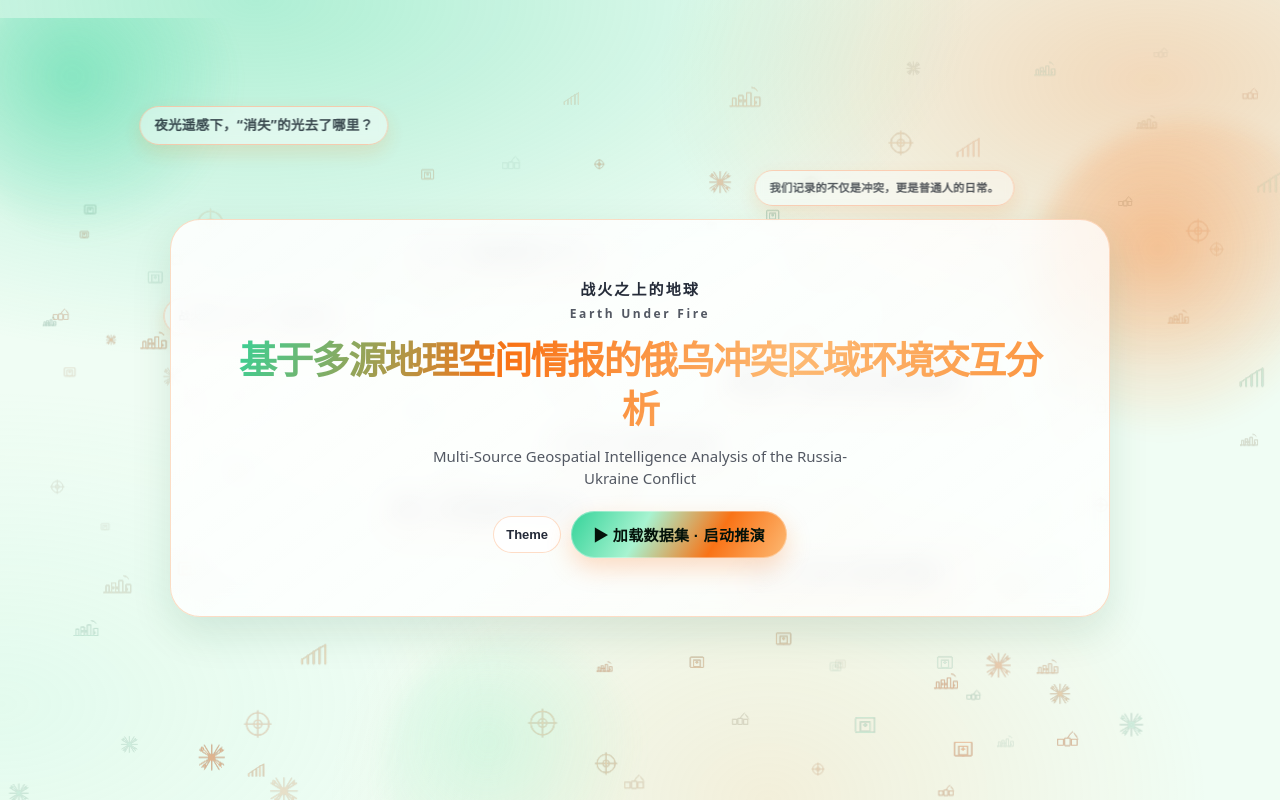
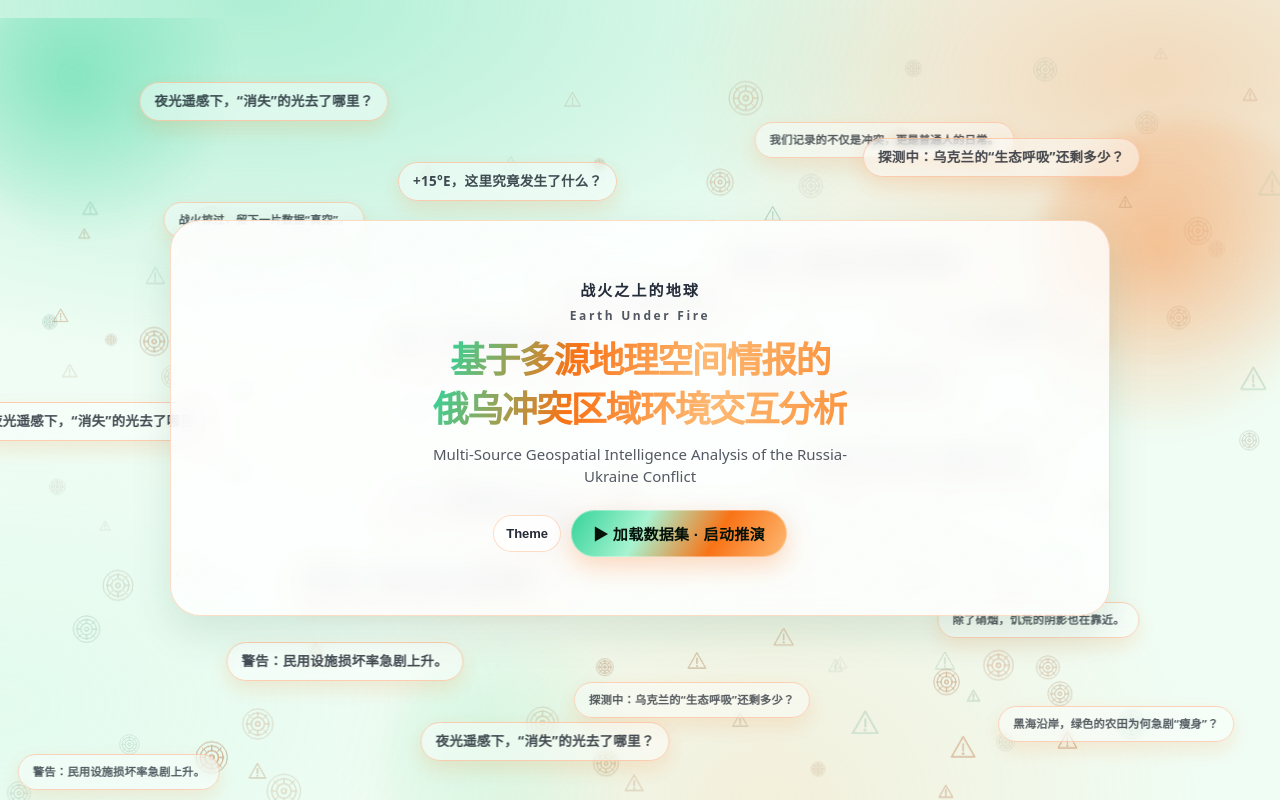
Before and after one commit to ruaruaYihai/github.io, a plain HTML site: page index.html in a window 1280 px wide. Shown: the top 800 px of the page. Drawn offline with Linux system fonts and the light colour scheme.

Commit message:
添加完整的网页代码和图片

```diff
--- a/float-icons.js
+++ b/float-icons.js
@@ -6,20 +6,12 @@
     "var(--brand-5)",
     "var(--brand-6)"
   ];
-  /** 描线矢量小图标（透明底），随机抽取 */
+  /** 仅两种：圆形扩散冲击波纹、警告三角+感叹号 */
   const ICON_SVGS = {
-    explosion:
-      '<svg xmlns="http://www.w3.org/2000/svg" viewBox="0 0 32 32" fill="none" aria-hidden="true"><circle cx="16" cy="16" r="2.8" stroke="currentColor" stroke-width="1.2"/><path d="M16 4 L16 28 M4 16 L28 16 M6.5 6.5 L25.5 25.5 M25.5 6.5 L6.5 25.5 M9 4.5 L23 27.5 M23 4.5 L9 27.5 M27.5 9 L4.5 23 M27.5 23 L4.5 9" stroke="currentColor" stroke-width="0.95" stroke-linecap="round"/><circle cx="7" cy="8" r="1.2" stroke="currentColor"/><circle cx="25" cy="9" r="1" stroke="currentColor"/><circle cx="9" cy="24" r="1.1" stroke="currentColor"/><circle cx="24" cy="23" r="0.9" stroke="currentColor"/></svg>',
-    crosshair:
-      '<svg xmlns="http://www.w3.org/2000/svg" viewBox="0 0 32 32" fill="none" aria-hidden="true"><circle cx="16" cy="16" r="11" stroke="currentColor" stroke-width="1.1"/><circle cx="16" cy="16" r="4" stroke="currentColor" stroke-width="1"/><path d="M16 2.5 V29.5 M2.5 16 H29.5" stroke="currentColor" stroke-width="1.05"/><circle cx="16" cy="16" r="1.35" fill="currentColor"/></svg>',
-    city:
-      '<svg xmlns="http://www.w3.org/2000/svg" viewBox="0 0 40 30" fill="none" aria-hidden="true"><path d="M2 24 L5 24 L5 15 L9 15 L9 24 L12 24 L12 12 L17 12 L17 24 L21 24 L21 9 L26 9 L26 24 L30 24 L30 14 L36 14 L36 24 L2 24 Z" stroke="currentColor" stroke-width="1.05" stroke-linejoin="round"/><path d="M13 17h2v2h-2zm5 0h2v2h-2zm12 2h2v2h-2" stroke="currentColor" stroke-width="0.9"/><path d="M27 3 A6.5 6.5 0 0 1 33 6.5" stroke="currentColor" stroke-width="1" stroke-linecap="round"/></svg>',
-    hospital:
-      '<svg xmlns="http://www.w3.org/2000/svg" viewBox="0 0 32 32" fill="none" aria-hidden="true"><rect x="7" y="11" width="18" height="14" rx="1" stroke="currentColor" stroke-width="1.1"/><rect x="11.5" y="15" width="9" height="9" stroke="currentColor"/><path d="M16 16.2 V19.8 M14.1 18 H17.9" stroke="currentColor" stroke-width="1.25"/><path d="M15 25 h2" stroke="currentColor" stroke-width="1"/></svg>',
-    satellite:
-      '<svg xmlns="http://www.w3.org/2000/svg" viewBox="0 0 36 34" fill="none" aria-hidden="true"><rect x="14" y="14" width="8" height="11" stroke="currentColor" stroke-width="1.05" rx="0.5"/><rect x="4" y="15.5" width="8" height="9" stroke="currentColor"/><rect x="24" y="15.5" width="8" height="9" stroke="currentColor"/><path d="M18 14 Q22 7 26 4.5" stroke="currentColor" stroke-width="1"/><path d="M27 6 Q29.5 9 32 12" stroke="currentColor" stroke-width="0.85" opacity="0.85"/><path d="M28 8 Q30.5 11 33 14" stroke="currentColor" stroke-width="0.75" opacity="0.65"/><path d="M29 10 Q31.5 13 34 16" stroke="currentColor" stroke-width="0.65" opacity="0.5"/></svg>',
-    chart:
-      '<svg xmlns="http://www.w3.org/2000/svg" viewBox="0 0 36 28" fill="none" aria-hidden="true"><path d="M4 22 V18 M10 22 V14 M16 22 V10 M22 22 V6 M28 22 V3" stroke="currentColor" stroke-width="2" stroke-linecap="round"/><path d="M4 18 L10 14 L16 10 L22 6 L28 3" stroke="currentColor" stroke-width="1.1" stroke-linecap="round" stroke-linejoin="round"/></svg>'
+    shockwave:
+      '<svg xmlns="http://www.w3.org/2000/svg" viewBox="0 0 32 32" fill="none" aria-hidden="true"><circle cx="16" cy="16" r="2.2" stroke="currentColor" stroke-width="1.15"/><circle cx="16" cy="16" r="6.5" stroke="currentColor" stroke-width="1" opacity="0.95"/><circle cx="16" cy="16" r="11" stroke="currentColor" stroke-width="0.95" opacity="0.82"/><circle cx="16" cy="16" r="15" stroke="currentColor" stroke-width="0.85" opacity="0.65"/><path d="M16 4.5 L16 9.5 M25.2 6.8 L21.7 10.3 M27.5 16 H22.5 M25.2 25.2 L21.7 21.7 M16 27.5 V22.5 M6.8 25.2 L10.3 21.7 M4.5 16 H9.5 M6.8 6.8 L10.3 10.3" stroke="currentColor" stroke-width="0.9" stroke-linecap="round" opacity="0.9"/></svg>',
+    warning:
+      '<svg xmlns="http://www.w3.org/2000/svg" viewBox="0 0 32 32" fill="none" aria-hidden="true"><path d="M16 5 L28 26 H4 Z" stroke="currentColor" stroke-width="1.2" stroke-linejoin="round"/><path d="M16 12.5 V19.5" stroke="currentColor" stroke-width="1.35" stroke-linecap="round"/><circle cx="16" cy="22.8" r="1.15" fill="currentColor"/></svg>'
   };
   var iconKinds = Object.keys(ICON_SVGS);
 
--- a/index.html
+++ b/index.html
@@ -20,21 +20,38 @@
       <div class="orb two" aria-hidden="true"></div>
       <div class="orb three" aria-hidden="true"></div>
       <div class="ad-cloud-layer" aria-hidden="true">
-        <span class="ad-cloud ad-cloud--lg" style="--top: 11%; --dur: 30s; --delay: -5s">夜光遥感下，“消失”的光去了哪里？</span>
-        <span class="ad-cloud ad-cloud--sm" style="--top: 19%; --dur: 26s; --delay: -14s">我们记录的不仅是冲突，更是普通人的日常。</span>
-        <span class="ad-cloud ad-cloud--lg" style="--top: 27%; --dur: 28s; --delay: -9s">+15°E，这里究竟发生了什么？</span>
-        <span class="ad-cloud ad-cloud--sm" style="--top: 35%; --dur: 24s; --delay: -3s">战火掠过，留下一片数据“真空”。</span>
-        <span class="ad-cloud ad-cloud--lg" style="--top: 43%; --dur: 32s; --delay: -18s">黑海沿岸，绿色的农田为何急剧“瘦身”？</span>
-        <span class="ad-cloud ad-cloud--sm" style="--top: 51%; --dur: 27s; --delay: -11s">除了硝烟，饥荒的阴影也在靠近。</span>
-        <span class="ad-cloud ad-cloud--lg" style="--top: 59%; --dur: 25s; --delay: -7s">警告：民用设施损坏率急剧上升。</span>
-        <span class="ad-cloud ad-cloud--sm" style="--top: 67%; --dur: 29s; --delay: -16s">探测中：乌克兰的“生态呼吸”还剩多少？</span>
+        <span class="ad-cloud ad-cloud--lg" style="--top: 8%; --dur: 30s; --delay: -5s">夜光遥感下，“消失”的光去了哪里？</span>
+        <span class="ad-cloud ad-cloud--sm" style="--top: 13%; --dur: 26s; --delay: -14s">我们记录的不仅是冲突，更是普通人的日常。</span>
+        <span class="ad-cloud ad-cloud--lg" style="--top: 18%; --dur: 28s; --delay: -9s">+15°E，这里究竟发生了什么？</span>
+        <span class="ad-cloud ad-cloud--sm" style="--top: 23%; --dur: 24s; --delay: -3s">战火掠过，留下一片数据“真空”。</span>
+        <span class="ad-cloud ad-cloud--lg" style="--top: 28%; --dur: 32s; --delay: -18s">黑海沿岸，绿色的农田为何急剧“瘦身”？</span>
+        <span class="ad-cloud ad-cloud--sm" style="--top: 33%; --dur: 27s; --delay: -11s">除了硝烟，饥荒的阴影也在靠近。</span>
+        <span class="ad-cloud ad-cloud--lg" style="--top: 38%; --dur: 25s; --delay: -7s">警告：民用设施损坏率急剧上升。</span>
+        <span class="ad-cloud ad-cloud--sm" style="--top: 43%; --dur: 29s; --delay: -16s">探测中：乌克兰的“生态呼吸”还剩多少？</span>
+        <span class="ad-cloud ad-cloud--lg" style="--top: 48%; --dur: 31s; --delay: -2s">夜光遥感下，“消失”的光去了哪里？</span>
+        <span class="ad-cloud ad-cloud--sm" style="--top: 53%; --dur: 23s; --delay: -20s">我们记录的不仅是冲突，更是普通人的日常。</span>
+        <span class="ad-cloud ad-cloud--lg" style="--top: 58%; --dur: 27s; --delay: -8s">+15°E，这里究竟发生了什么？</span>
+        <span class="ad-cloud ad-cloud--sm" style="--top: 63%; --dur: 30s; --delay: -12s">战火掠过，留下一片数据“真空”。</span>
+        <span class="ad-cloud ad-cloud--lg" style="--top: 68%; --dur: 26s; --delay: -6s">黑海沿岸，绿色的农田为何急剧“瘦身”？</span>
+        <span class="ad-cloud ad-cloud--sm" style="--top: 73%; --dur: 28s; --delay: -19s">除了硝烟，饥荒的阴影也在靠近。</span>
+        <span class="ad-cloud ad-cloud--lg" style="--top: 78%; --dur: 24s; --delay: -4s">警告：民用设施损坏率急剧上升。</span>
+        <span class="ad-cloud ad-cloud--sm" style="--top: 83%; --dur: 32s; --delay: -15s">探测中：乌克兰的“生态呼吸”还剩多少？</span>
+        <span class="ad-cloud ad-cloud--lg" style="--top: 88%; --dur: 29s; --delay: -10s">夜光遥感下，“消失”的光去了哪里？</span>
+        <span class="ad-cloud ad-cloud--sm" style="--top: 92%; --dur: 25s; --delay: -1s">警告：民用设施损坏率急剧上升。</span>
+        <span class="ad-cloud ad-cloud--lg" style="--top: 15%; --dur: 33s; --delay: -22s">探测中：乌克兰的“生态呼吸”还剩多少？</span>
+        <span class="ad-cloud ad-cloud--sm" style="--top: 36%; --dur: 22s; --delay: -17s">+15°E，这里究竟发生了什么？</span>
+        <span class="ad-cloud ad-cloud--lg" style="--top: 61%; --dur: 31s; --delay: -13s">我们记录的不仅是冲突，更是普通人的日常。</span>
+        <span class="ad-cloud ad-cloud--sm" style="--top: 86%; --dur: 27s; --delay: -21s">黑海沿岸，绿色的农田为何急剧“瘦身”？</span>
       </div>
       <div class="entry-card">
         <p class="entry-kicker">
           <span class="entry-kicker__zh">战火之上的地球</span>
           <span class="entry-kicker__en">Earth Under Fire</span>
         </p>
-        <h1 class="entry-title">基于多源地理空间情报的俄乌冲突区域环境交互分析</h1>
+        <h1 class="entry-title">
+          <span class="entry-title__line">基于多源地理空间情报的</span>
+          <span class="entry-title__line">俄乌冲突区域环境交互分析</span>
+        </h1>
         <p class="entry-desc">
           Multi-Source Geospatial Intelligence Analysis of the Russia-Ukraine Conflict
         </p>
--- a/styles.css
+++ b/styles.css
@@ -182,16 +182,23 @@
     text-transform: none;
   }
   .entry-title {
+    display: flex;
+    flex-direction: column;
+    align-items: center;
+    gap: 0.12em;
     margin: 12px auto 12px;
-    max-width: min(100%, 22em);
-    font-size: clamp(19px, 3.6vw, 38px);
-    line-height: 1.3;
+    max-width: min(100%, 28em);
+    animation: bounceIn 980ms cubic-bezier(0.2, 0.9, 0.28, 1.14) both;
+  }
+  .entry-title__line {
+    display: block;
+    font-size: clamp(18px, 3.4vw, 36px);
+    line-height: 1.28;
     letter-spacing: -0.04em;
     background: linear-gradient(110deg, var(--brand-1), var(--brand-2), var(--brand-4), var(--brand-5));
     -webkit-background-clip: text;
     background-clip: text;
     color: transparent;
-    animation: bounceIn 980ms cubic-bezier(0.2, 0.9, 0.28, 1.14) both;
   }
   .entry-desc {
     margin: 0 auto;
@@ -1860,7 +1867,7 @@
     .brand {
       min-width: unset;
     }
-    .entry-title {
+    .entry-title__line {
       word-break: break-word;
     }
     .members-grid {
@@ -1911,7 +1918,8 @@
     margin-top: 6px;
   }
   #extended-ua-map > .section-head:first-of-type {
-    padding-top: 8px;
+    padding-top: 4px;
+    padding-bottom: 6px;
   }
 
   .ua-research-detail > .section-head:first-of-type h3 {
@@ -2451,7 +2459,7 @@
   }
 
   .ua-map-panel-inner {
-    padding-bottom: 16px;
+    padding: 12px 14px 10px;
   }
 
   /* 俄乌地图区：不要用「左右各 1fr + 中间 2fr」——左右会平分大量宽度，中间实际只有 ~50% 总宽，主图再大也上不去。
@@ -2460,12 +2468,12 @@
     position: relative;
     display: grid;
     grid-template-columns: auto minmax(220px, 1fr) auto;
-    grid-template-rows: minmax(104px, auto) minmax(260px, min(58vw, min(820px, 76vh))) minmax(104px, auto);
+    grid-template-rows: minmax(52px, auto) auto minmax(52px, auto);
     column-gap: 4px;
-    row-gap: clamp(6px, 1.2vw, 12px);
+    row-gap: clamp(4px, 1vw, 8px);
     align-items: center;
     justify-items: center;
-    margin: 2px 0 6px;
+    margin: 0 0 4px;
   }
 
   .ua-slot {
@@ -2517,7 +2525,7 @@
   }
 
   .ua-slot__cap {
-    margin: 8px 0 0;
+    margin: 4px 0 0;
     font-size: 12px;
     color: var(--muted);
     text-align: center;
@@ -2562,6 +2570,9 @@
     display: block;
     width: 100%;
     height: auto;
+    max-height: min(38vh, 320px);
+    object-fit: contain;
+    margin: 0 auto;
   }
 
   .ua-map-note code {
@@ -2611,6 +2622,9 @@
       width: 100%;
       max-width: none;
     }
+    .ua-map-center__img {
+      max-height: min(36vh, 260px);
+    }
     .ua-slot--tl,
     .ua-slot--bl,
     .ua-slot--tr,
```
